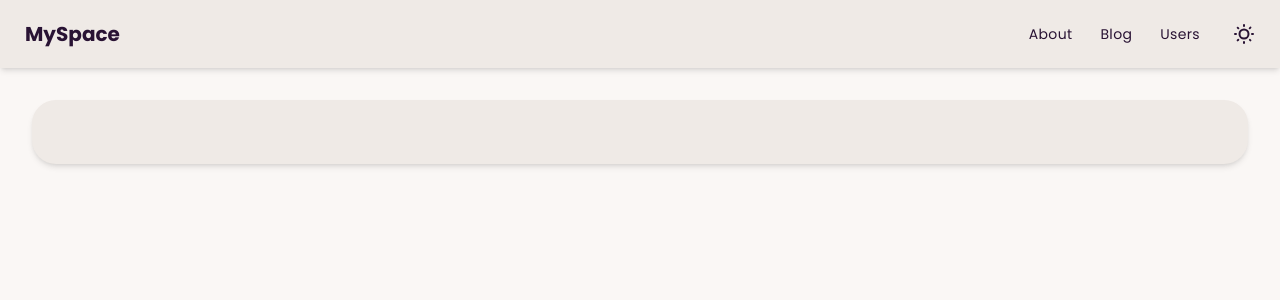
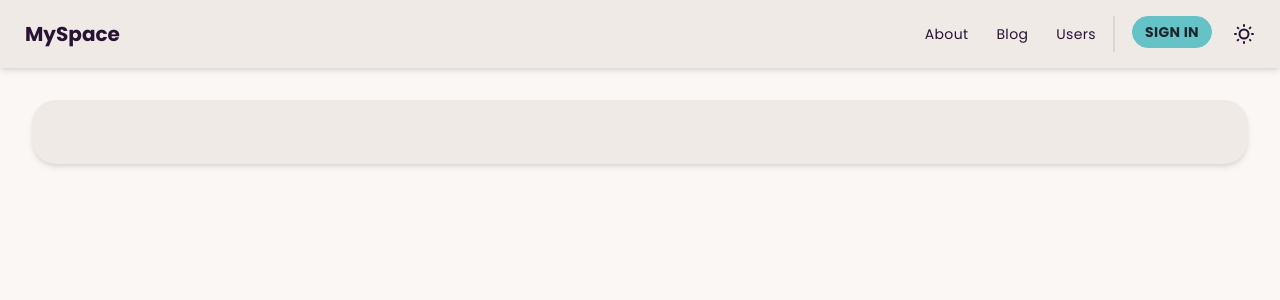
Before and after one commit to Sankalp-G/nextjs-my-space, a Next.js app: page / in a window 1280 px wide. Shown: the top 300 px of the page. Built offline with nearby package versions, Linux system fonts and the light colour scheme; no server answers.

Commit message:
add sign out and sign in buttons

```diff
--- a/app/NavMenu.tsx
+++ b/app/NavMenu.tsx
@@ -1,20 +1,34 @@
 import Link from "next/link";
 import ThemeToggle from "./ThemeToggle";
+import { SignInButton, SignOutButton } from "@/components/buttons";
 
 export default function NavMenu() {
   return (
     <div className="navbar bg-base-200 shadow-md">
       <div className="flex-1">
-        <Link href={'/'} className="btn btn-ghost normal-case text-xl">MySpace</Link>
+        <Link href={"/"} className="btn btn-ghost normal-case text-xl">
+          MySpace
+        </Link>
       </div>
       <div className="flex-none">
-        <ul className="menu menu-horizontal sm:gap-1 sm:px-1 text-md sm:tracking-wide">
-          <li><Link className="px-2 sm:px-3" href={'/about'}>About</Link></li>
-          <li><Link className="px-2 sm:px-3" href={'/blog'}>Blog</Link></li>
-          <li><Link className="px-2 sm:px-3" href={'/users'}>Users</Link></li>
+        <ul className="menu menu-horizontal align-center sm:gap-1 sm:px-1 text-md sm:tracking-wide">
+          <li>
+            <Link className="px-2 sm:px-3" href={"/about"}>About</Link>
+          </li>
+          <li>
+            <Link className="px-2 sm:px-3" href={"/blog"}>Blog</Link>
+          </li>
+          <li>
+            <Link className="px-2 sm:px-3" href={"/users"}>Users</Link>
+          </li>
+          <div className="divider divider-horizontal w-1 mx-0"></div>
+          <li className="justify-center flex-row">
+            <SignOutButton />
+            <SignInButton />
+          </li>
         </ul>
       </div>
       <ThemeToggle />
     </div>
-  )
+  );
 }
--- /dev/null
+++ b/components/buttons.tsx
@@ -0,0 +1,71 @@
+"use client"
+
+import { Session } from "next-auth";
+import { signIn, signOut, useSession } from "next-auth/react";
+import Image from "next/image";
+import Link from "next/link";
+
+
+function Avatar() {
+  const { data: session, status } = useSession();
+
+  if (typeof session?.user?.image == undefined) {
+    return (
+      <Link href={"/dashboard"} className="p-0">
+        <div className="avatar placeholder w-[32px] h-[32px]">
+          <div className="bg-neutral-focus text-neutral-content rounded-full w-[32px] h-[32px]">
+            <span className="text-3xl">K</span>
+          </div>
+        </div>
+      </Link>
+    );
+  }
+  else {
+    return (
+      <Link href={"/dashboard"} className="p-0">
+        <div className="avatar w-[32px] h-[32px]">
+          <Image
+            className="w-[32px] h-[32px] p-0 m-0 object-contain rounded-full text-center flex items-center bg-base-300"
+            src={session?.user?.image!}
+            width={32}
+            height={32}
+            alt="User"
+          />
+        </div>
+      </Link>
+    )
+  }
+}
+
+export function SignInButton() {
+  const { status } = useSession();
+
+  if (status == "loading") {
+    return <span className="loading loading-spinner loading-sm opacity-25 "></span>;
+  }
+
+  if (status == "authenticated") {
+    return (
+      <Avatar />
+    );
+  }
+
+  return (
+    <button
+      className="btn btn-sm btn-primary ml-3"
+      onClick={() => signIn()}
+    >Sign In</button>
+  )
+}
+
+export function SignOutButton() {
+  const { status } = useSession();
+
+  if (status == "authenticated") {
+    return (
+      <button onClick={() => signOut()}>Sign Out</button>
+    )
+  }
+
+  return <></>
+}
--- a/next.config.js
+++ b/next.config.js
@@ -1,4 +1,8 @@
 /** @type {import('next').NextConfig} */
 const nextConfig = {}
 
+nextConfig.images = {
+  domains: ["avatars.githubusercontent.com"]
+}
+
 module.exports = nextConfig
```
